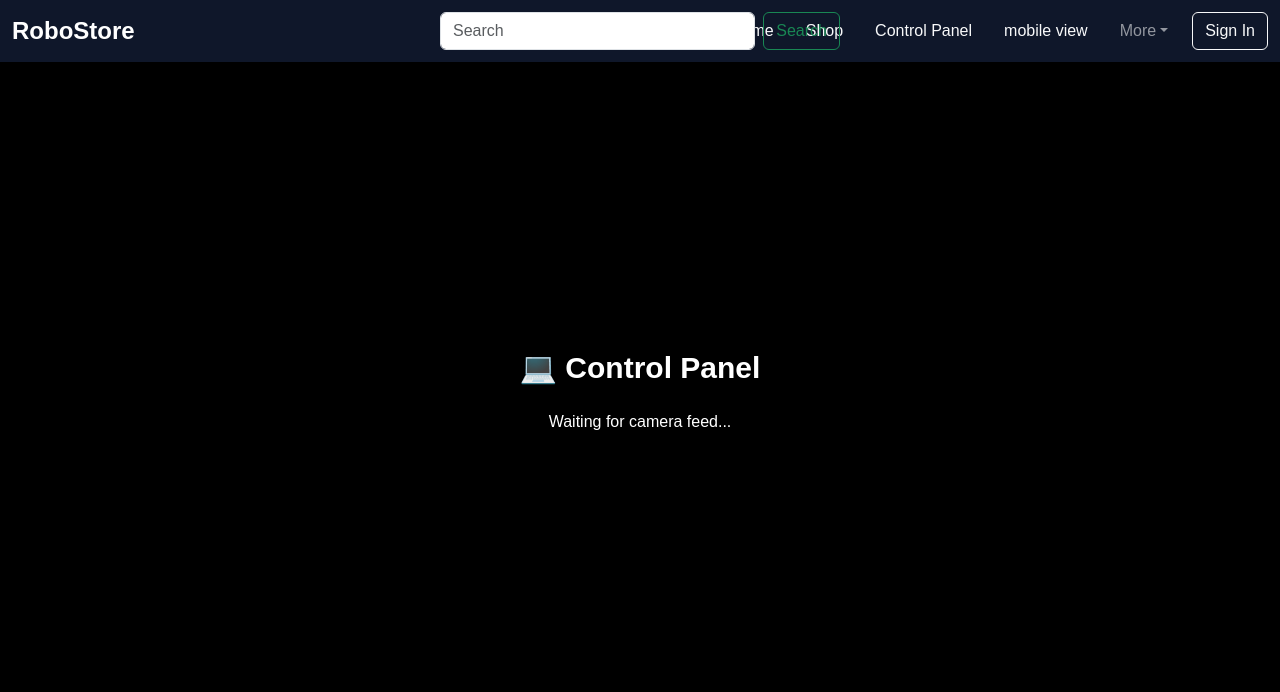
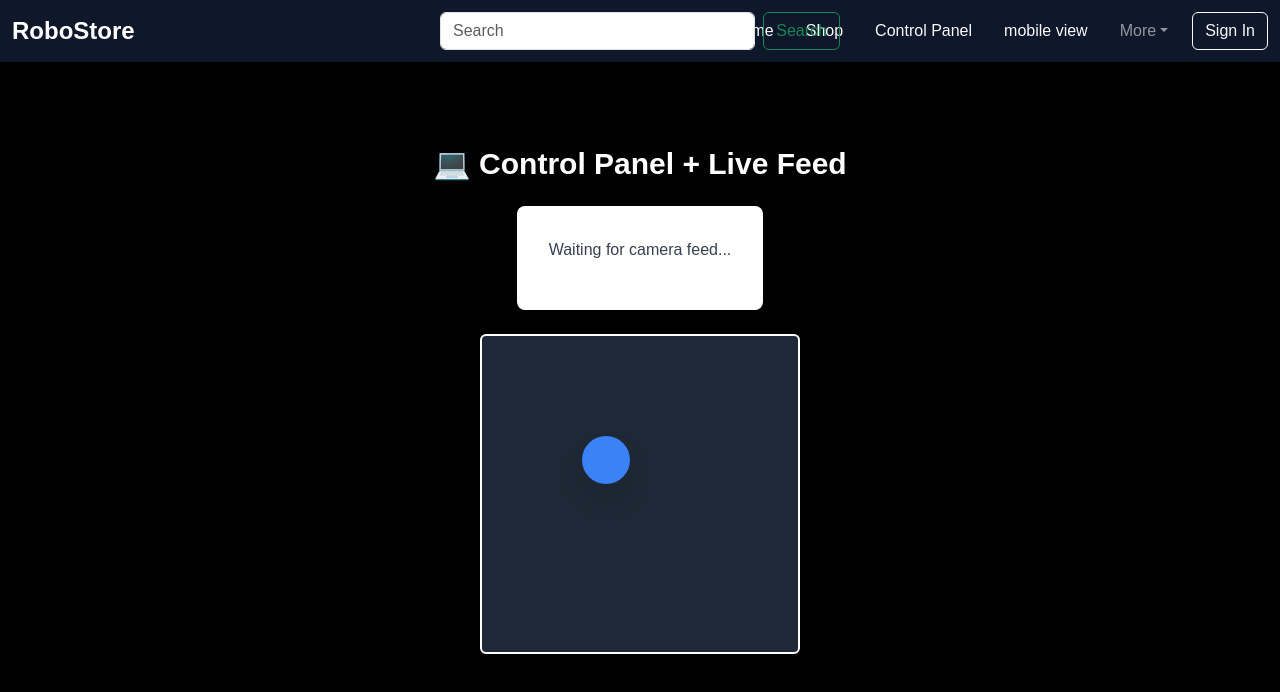
Before and after one commit to MiteshBari23/robot-website, a React (Vite) app: page /controller in a window 1280 px wide. Shown: the top 692 px of the page. Built offline with nearby package versions, Linux system fonts and the light colour scheme; no server answers.

Commit message:
created neat ui

```diff
--- a/src/pages/ControlPanel.jsx
+++ b/src/pages/ControlPanel.jsx
@@ -1,25 +1,60 @@
-import { useEffect, useState } from 'react';
+import { useEffect, useRef, useState } from 'react';
 import io from 'socket.io-client';
 
 const socket = io("https://website-and-cloudgame-2.onrender.com");
 
 export default function ControlPanel() {
   const [imageSrc, setImageSrc] = useState('');
+  const ballRef = useRef(null);
+  const containerRef = useRef(null);
+  const pos = useRef({ x: 100, y: 100 });
 
   useEffect(() => {
     socket.on('camera-frame', (data) => {
       setImageSrc(data);
     });
+
+    socket.on('orientation', ({ beta, gamma }) => {
+      if (!ballRef.current || !containerRef.current) return;
+
+      const maxX = containerRef.current.offsetWidth - 50;
+      const maxY = containerRef.current.offsetHeight - 50;
+
+      pos.current.x += gamma / 2;
+      pos.current.y += beta / 2;
+
+      pos.current.x = Math.max(0, Math.min(maxX, pos.current.x));
+      pos.current.y = Math.max(0, Math.min(maxY, pos.current.y));
+
+      ballRef.current.style.left = `${pos.current.x}px`;
+      ballRef.current.style.top = `${pos.current.y}px`;
+    });
   }, []);
 
   return (
-    <div className="bg-black text-white h-screen flex flex-col items-center justify-center p-4">
-      <h1 className="text-3xl font-bold mb-4">💻 Control Panel</h1>
-      {imageSrc ? (
-        <img src={imageSrc} alt="Live Feed" className="rounded-lg shadow-lg w-full max-w-lg" />
-      ) : (
-        <p>Waiting for camera feed...</p>
-      )}
+    <div className="bg-black text-white min-h-screen flex flex-col items-center justify-center p-4">
+      <h1 className="text-3xl font-bold mb-6">💻 Control Panel + Live Feed</h1>
+
+      <div className="flex flex-col md:flex-row gap-6 w-full max-w-5xl items-center">
+        <div className="bg-white rounded-lg p-2">
+          {imageSrc ? (
+            <img src={imageSrc} alt="Live Feed" className="rounded-md w-80 h-auto" />
+          ) : (
+            <p className="text-center text-gray-700 p-4">Waiting for camera feed...</p>
+          )}
+        </div>
+
+        <div
+          ref={containerRef}
+          className="relative w-80 h-80 border-2 border-white rounded overflow-hidden bg-gray-800"
+        >
+          <div
+            ref={ballRef}
+            className="absolute w-12 h-12 bg-blue-500 rounded-full shadow-lg"
+            style={{ top: '100px', left: '100px' }}
+          ></div>
+        </div>
+      </div>
     </div>
   );
 }
--- a/src/pages/MobileView.jsx
+++ b/src/pages/MobileView.jsx
@@ -1,39 +1,76 @@
-import { useEffect, useRef } from 'react';
+import { useEffect, useRef, useState } from 'react';
 import io from 'socket.io-client';
 
 const socket = io("https://website-and-cloudgame-2.onrender.com");
 
 export default function MobileView() {
   const videoRef = useRef(null);
+  const [cameraOn, setCameraOn] = useState(false);
+  const [stream, setStream] = useState(null);
 
-  useEffect(() => {
-    async function startCamera() {
+  const startCamera = async () => {
     try {
-        const stream = await navigator.mediaDevices.getUserMedia({ video: true });
-        videoRef.current.srcObject = stream;
+      const mediaStream = await navigator.mediaDevices.getUserMedia({ video: true });
+      videoRef.current.srcObject = mediaStream;
+      setStream(mediaStream);
+      setCameraOn(true);
 
       const canvas = document.createElement('canvas');
       const ctx = canvas.getContext('2d');
 
-        setInterval(() => {
+      const sendFrames = () => {
+        if (!videoRef.current || !cameraOn) return;
         canvas.width = videoRef.current.videoWidth;
         canvas.height = videoRef.current.videoHeight;
         ctx.drawImage(videoRef.current, 0, 0, canvas.width, canvas.height);
         const frame = canvas.toDataURL('image/jpeg', 0.5);
         socket.emit('camera-frame', frame);
-        }, 200);
+        if (cameraOn) requestAnimationFrame(sendFrames);
+      };
+
+      requestAnimationFrame(sendFrames);
     } catch (err) {
       console.error("❌ Camera access failed:", err);
     }
+  };
+
+  const stopCamera = () => {
+    if (stream) {
+      stream.getTracks().forEach(track => track.stop());
+      setCameraOn(false);
     }
+  };
 
-    startCamera();
+  useEffect(() => {
+    const handleOrientation = (e) => {
+      const direction = {
+        alpha: e.alpha,
+        beta: e.beta,
+        gamma: e.gamma
+      };
+      socket.emit('orientation', direction);
+    };
+    window.addEventListener('deviceorientation', handleOrientation);
+    return () => window.removeEventListener('deviceorientation', handleOrientation);
   }, []);
 
   return (
-    <div className="bg-gray-900 text-white h-screen flex flex-col items-center justify-center p-4">
-      <h1 className="text-2xl font-bold mb-4">📱 Mobile Camera View</h1>
-      <video ref={videoRef} autoPlay playsInline className="rounded-md shadow-md w-full max-w-md" />
+    <div className="bg-gray-900 text-white min-h-screen flex flex-col items-center justify-center p-6">
+      <h1 className="text-2xl font-bold mb-4">📱 Mobile Control & Camera</h1>
+      <div className="flex flex-col gap-4 items-center w-full max-w-md">
+        <video ref={videoRef} autoPlay playsInline className="rounded shadow-md w-full" />
+        <div className="flex gap-4">
+          {!cameraOn ? (
+            <button onClick={startCamera} className="px-4 py-2 bg-green-600 rounded hover:bg-green-700">
+              🎬 Start Camera
+            </button>
+          ) : (
+            <button onClick={stopCamera} className="px-4 py-2 bg-red-600 rounded hover:bg-red-700">
+              🛑 Stop Camera
+            </button>
+          )}
+        </div>
+      </div>
     </div>
   );
 }
```
Lines whose indentation alone changed are shown as unchanged.
